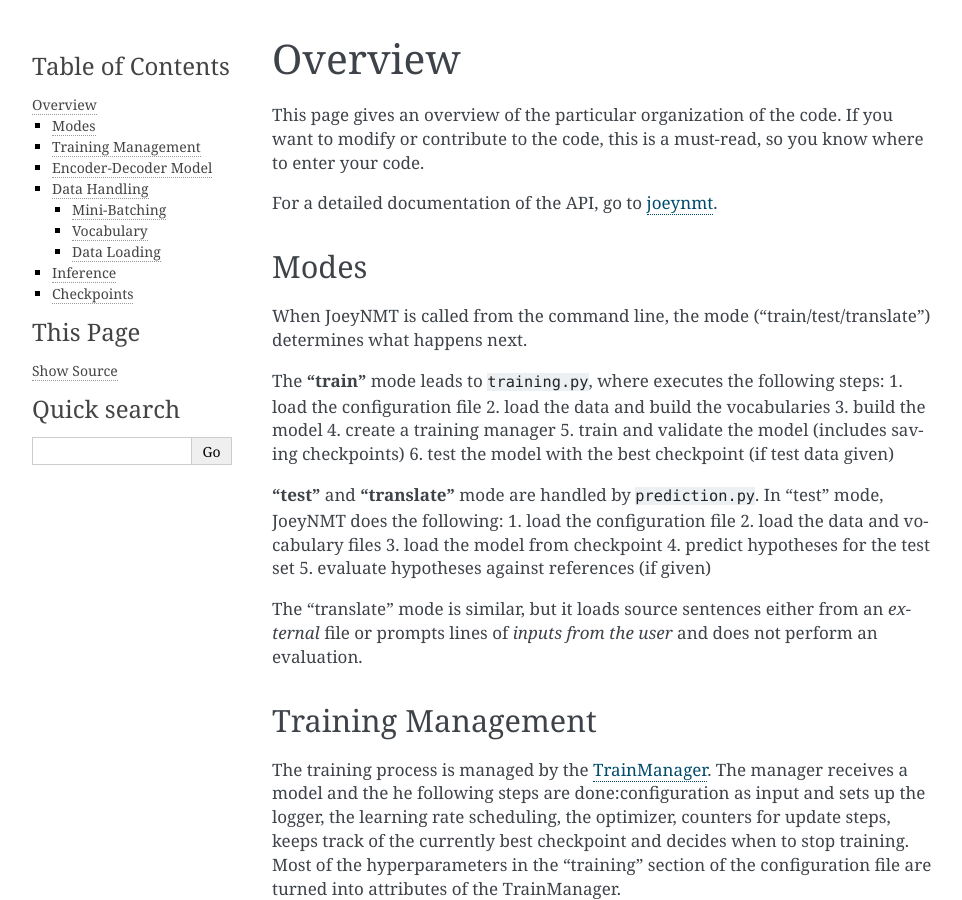
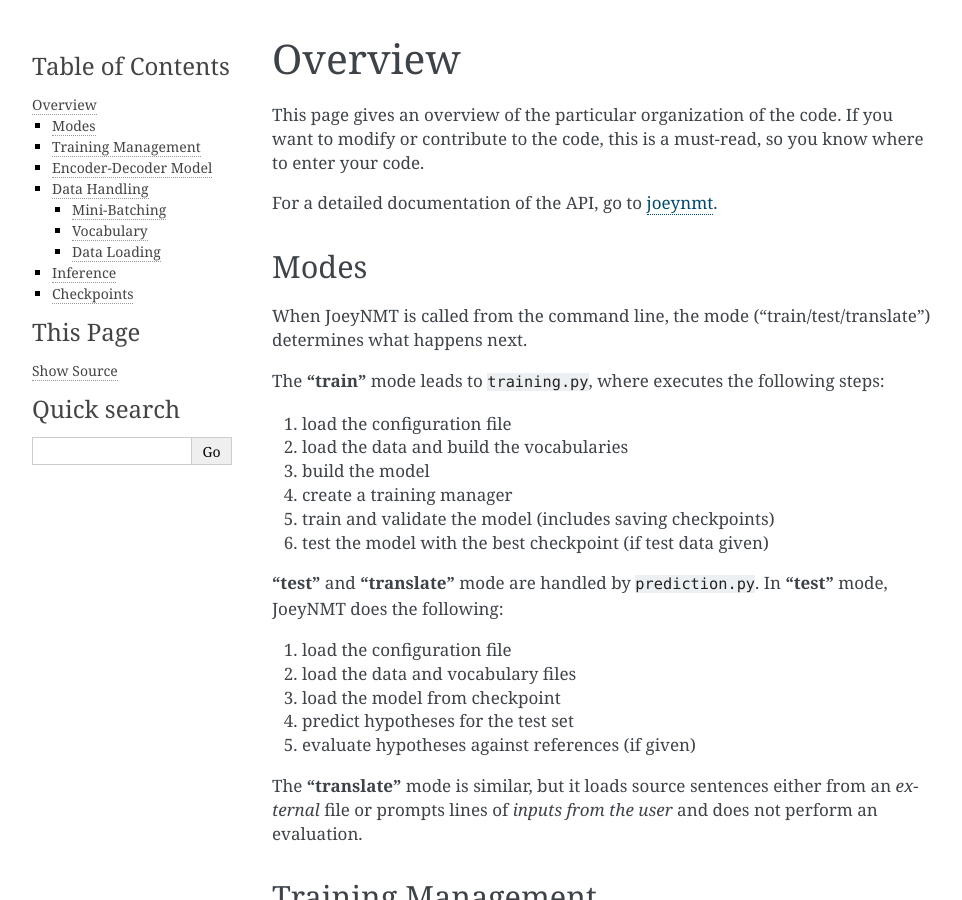
Before and after one commit to joeynmt/joeynmt, a Sphinx documentation site: the page built from docs/source/overview.rst, in a window 1280 px wide and 900 px high. Shown: the whole window, without its empty margins (148-1110 px from the left). Built offline with Sphinx 7.4.7, drawn with Linux system fonts in a browser that asks for light colours.

Commit message:
Update overview.rst

```diff
--- a/docs/source/overview.rst
+++ b/docs/source/overview.rst
@@ -15,6 +15,7 @@
 When JoeyNMT is called from the command line, the mode ("train/test/translate") determines what happens next.
 
 The **"train"** mode leads to ``training.py``, where executes the following steps:
+
 1. load the configuration file
 2. load the data and build the vocabularies
 3. build the model
@@ -23,14 +24,15 @@
 6. test the model with the best checkpoint (if test data given)
 
 **"test"** and **"translate"** mode are handled by ``prediction.py``.
-In "test" mode, JoeyNMT does the following:
+In **"test"** mode, JoeyNMT does the following:
+
 1. load the configuration file
 2. load the data and vocabulary files
 3. load the model from checkpoint
 4. predict hypotheses for the test set
 5. evaluate hypotheses against references (if given)
 
-The "translate" mode is similar, but it loads source sentences either from an *external* file or prompts lines of *inputs from the user* and does not perform an evaluation.
+The **"translate"** mode is similar, but it loads source sentences either from an *external* file or prompts lines of *inputs from the user* and does not perform an evaluation.
 
 Training Management
 ===================
```
